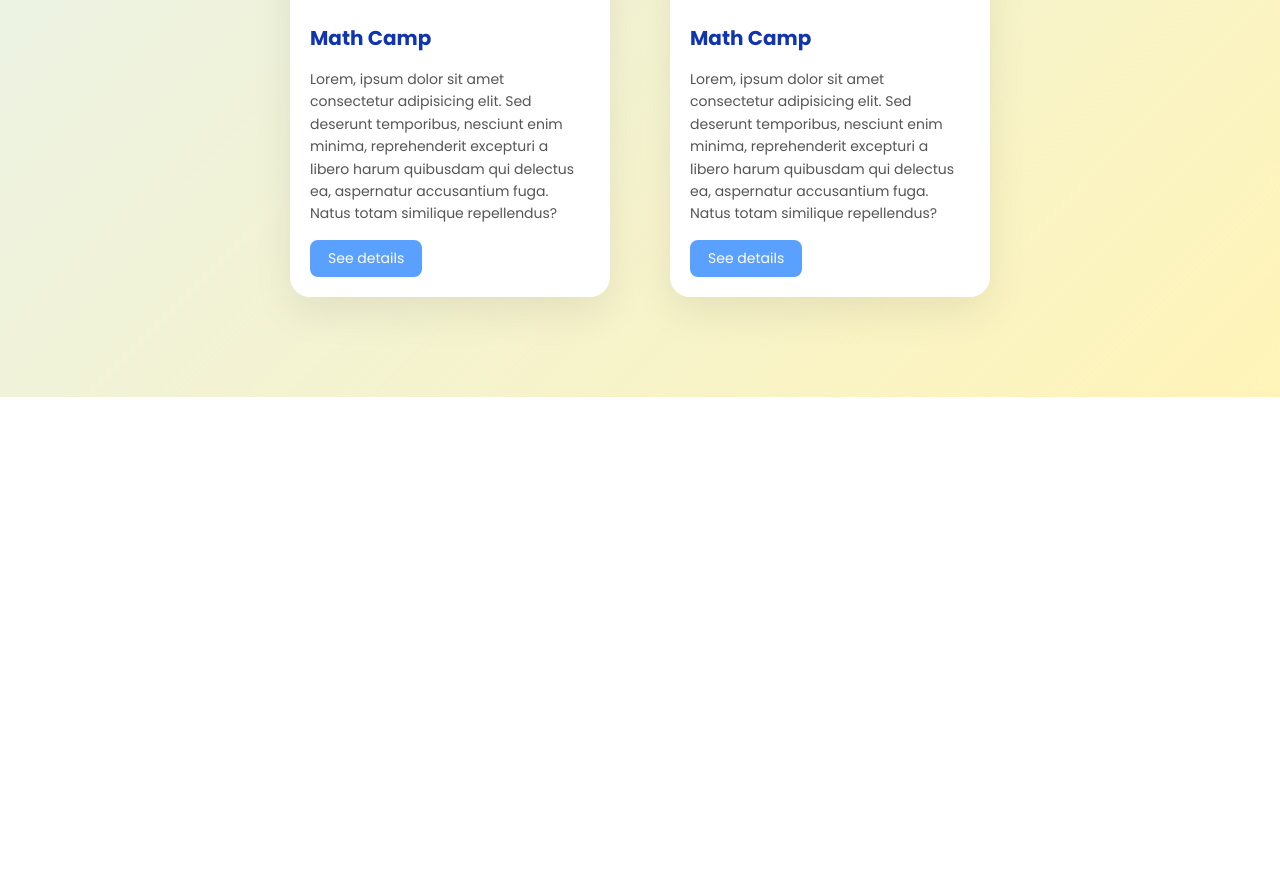
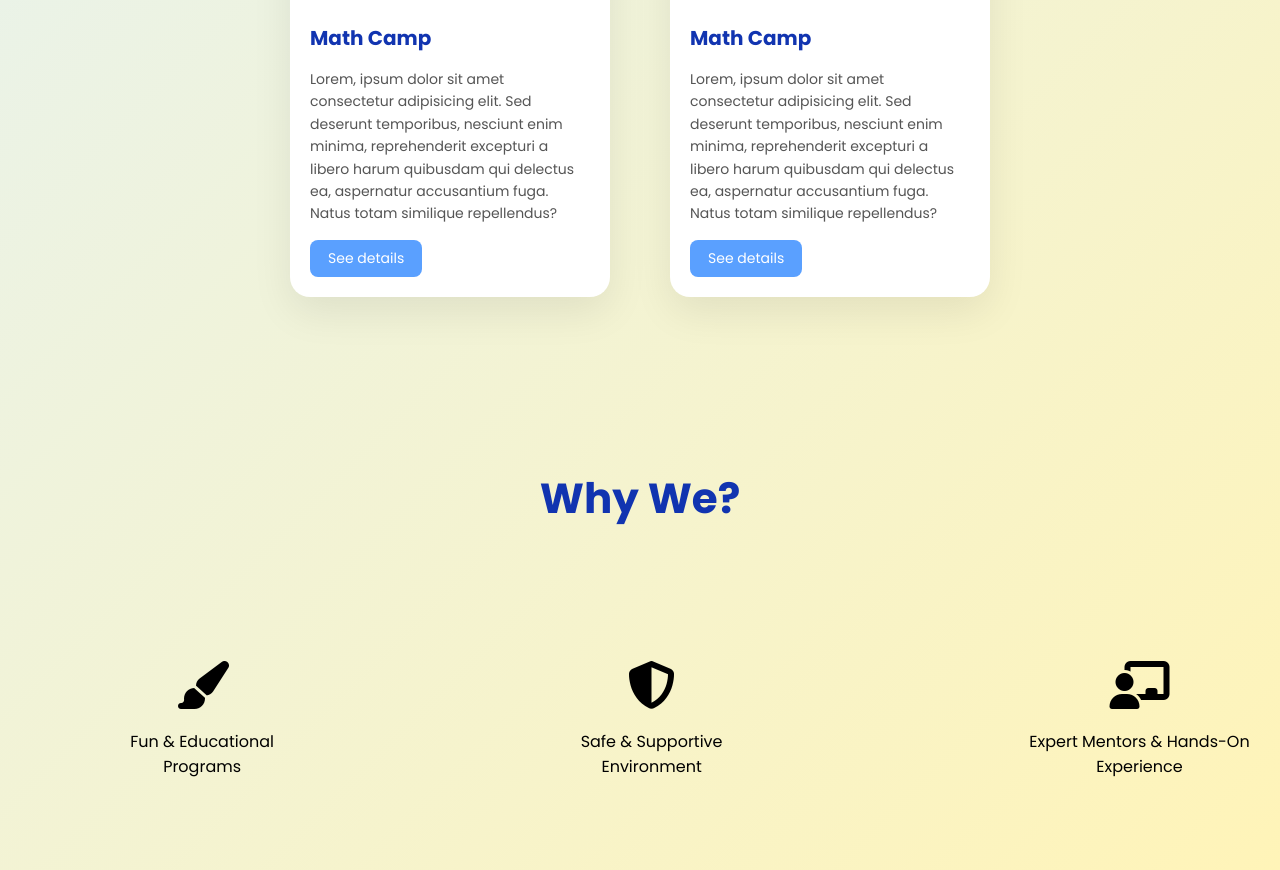
Before and after one commit to ArteShow/Family-STEAM, a plain HTML site: page frontend/public/index.html in a window 1280 px wide. Shown: the part 1087-1957 px from the top of the page. Before the commit the page ends 1484 px from the top, so only its background shows below. Drawn offline with Linux system fonts and the light colour scheme.

Commit message:
add why we section

```diff
--- a/frontend/public/assets/css/style.css
+++ b/frontend/public/assets/css/style.css
@@ -96,7 +96,6 @@ main h3 {
     justify-content: center;
     gap: 60px;
     padding: 40px 80px 100px;
-    flex-wrap: wrap;
 }
 
 .incoming_event {
@@ -151,3 +150,25 @@ main h3 {
 .incoming_event_details a:hover {
     background-color: rgb(17, 52, 176);
 }
+
+main .why_we {
+    display: flex;
+    flex-direction: row;
+    gap: 20%;
+    padding-left: 100px;
+    height: 300px;
+    align-items: center;
+}
+
+main .why_we .reason {
+    display: flex;
+    flex-direction: column;
+    align-items: center;
+    justify-content: center;
+    text-align: center;
+}
+
+main .why_we .reason i {
+    font-size: 3em;
+    margin-bottom: 20px;
+}
--- a/frontend/public/assets/js/image_slider.js
+++ b/frontend/public/assets/js/image_slider.js
@@ -1,5 +1,5 @@
 const images = [
-    "assets/images/slider1.jpg",
+    "assets/images/slider1.webp",
     "assets/images/slider2.jpg",
     "assets/images/slider3.jpg"
 ];
--- a/frontend/public/index.html
+++ b/frontend/public/index.html
@@ -47,9 +47,24 @@
                 </div>
             </div>
         </div>
-
+        <h3>Why We?</h3>
+        <div class="why_we">
+            <div class="reason">
+                <i class="fa-solid fa-paintbrush"></i>
+                <p>Fun & Educational Programs</p>
+            </div>
+            <div class="reason">
+                <i class="fa-solid fa-shield-halved"></i>
+                <p>Safe & Supportive Environment</p>
+            </div>
+            <div class="reason">
+                <i class="fa-solid fa-chalkboard-user"></i>
+                <p>Expert Mentors & Hands-On Experience</p>
+            </div>
+        </div>
     </main>
 
     <script src="assets/js/image_slider.js"></script>
+    <script src="https://kit.fontawesome.com/d9e39d51d2.js" crossorigin="anonymous"></script>
 </body>
 </html>
```
Also changed, not shown: frontend/public/assets/images/slider1.jpg (deleted), frontend/public/assets/images/slider1.webp (added).
